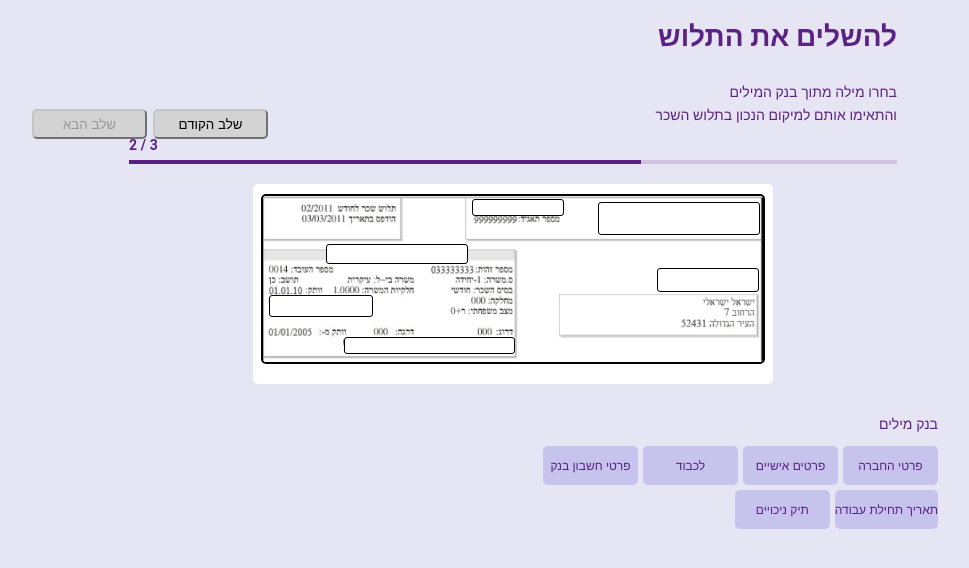
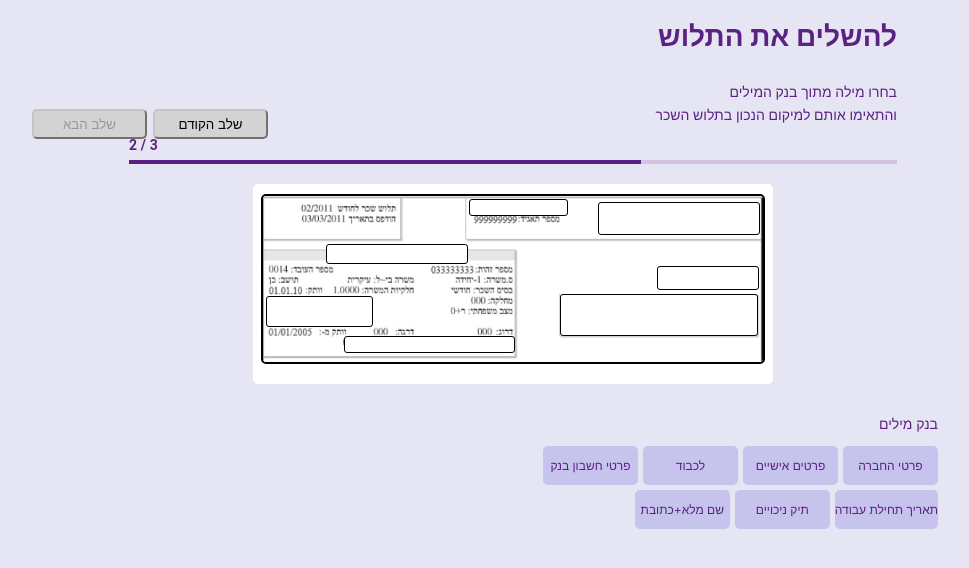
Before and after one commit to RoyDovrat/Financial-Youth-Project, a React (Vite) app in the folder client/: page /stage2 in a window 1280 px wide. Shown: the top 568 px of the page, without its empty margins (127-1096 px from the left). Built offline with nearby package versions, Linux system fonts and the light colour scheme.

Commit message:
stage 2 style

```diff
--- a/client/src/pages/Stage1.tsx
+++ b/client/src/pages/Stage1.tsx
@@ -76,7 +76,7 @@ function Stage1() {
 
   const closeAndCurrentStage = () => {
     dialogRef.current?.close();
-    setSlots([null])
+    setSlots([null, null, null, null, null, null]);
     setWordBank(INITIAL_WORDS_LIST)
   };
 
--- a/client/src/pages/Stage2.tsx
+++ b/client/src/pages/Stage2.tsx
@@ -26,11 +26,13 @@ const INITIAL_WORDS_LIST: WordItem[] = [
   { id: 4, value: 'פרטי חשבון בנק' },
   { id: 5, value: 'תאריך תחילת עבודה' },
   { id: 6, value: 'תיק ניכויים' },
+  { id: 7, value: 'שם מלא+כתובת' },
+
 ];
 
 function Stage2() {
   const [wordBank, setWordBank] = useState<WordItem[]>(INITIAL_WORDS_LIST);
-  const [slots, setSlots] = useState<(WordItem | null)[]>([null, null, null, null, null, null]);
+  const [slots, setSlots] = useState<(WordItem | null)[]>([null, null, null, null, null, null, null]);
   const navigate = useNavigate();
 
   const createDrop = (index: number) =>
--- a/client/src/style/Stage2Style.scss
+++ b/client/src/style/Stage2Style.scss
@@ -35,7 +35,7 @@
 
     .slot-2 {
         position: absolute;
-        top: 84px;
+        top: 82px;
         right: 14px;
         border-radius: 3px;
         height: 22px;
@@ -46,7 +46,7 @@
 
     .slot-3 {
         position: absolute;
-        top: 153px;
+        top: 152px;
         right: 258px;
         border-radius: 3px;
         height: 15px;
@@ -57,11 +57,11 @@
 
     .slot-4 {
         position: absolute;
-        bottom: 67px;
+        bottom: 57px;
         right: 400px;
         border-radius: 3px;
-        height: 20px;
-        width: 102px;
+        height: 29px;
+        width: 105px;
         border: 1px solid black;
         background-color: white;
     }
@@ -69,14 +69,24 @@
     .slot-5 {
         position: absolute;
         bottom: 168px;
-        right: 209px;
+        right: 205px;
         border-radius: 3px;
         height: 15px;
-        width: 90px;
+        width: 97px;
         border: 1px solid black;
         background-color: white;
     }
 
+    .slot-6 {
+        position: absolute;
+        bottom: 48px;
+        right: 15px;
+        border-radius: 3px;
+        height: 40px;
+        width: 196px;
+        border: 1px solid black;
+        background-color: white;
+    }
 
     .payslip-slot {
         //border: 2px solid #54177cf2;
```
